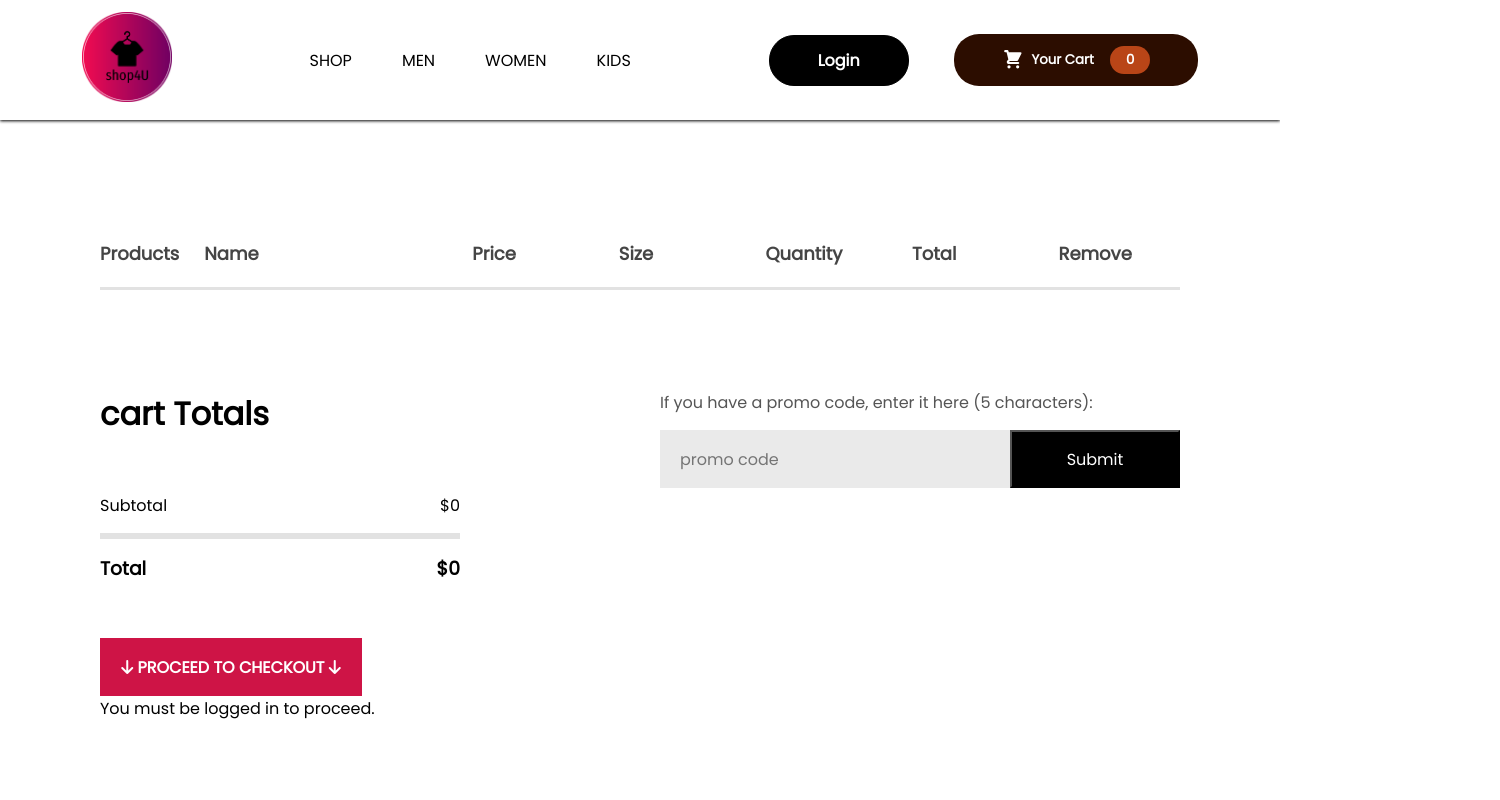
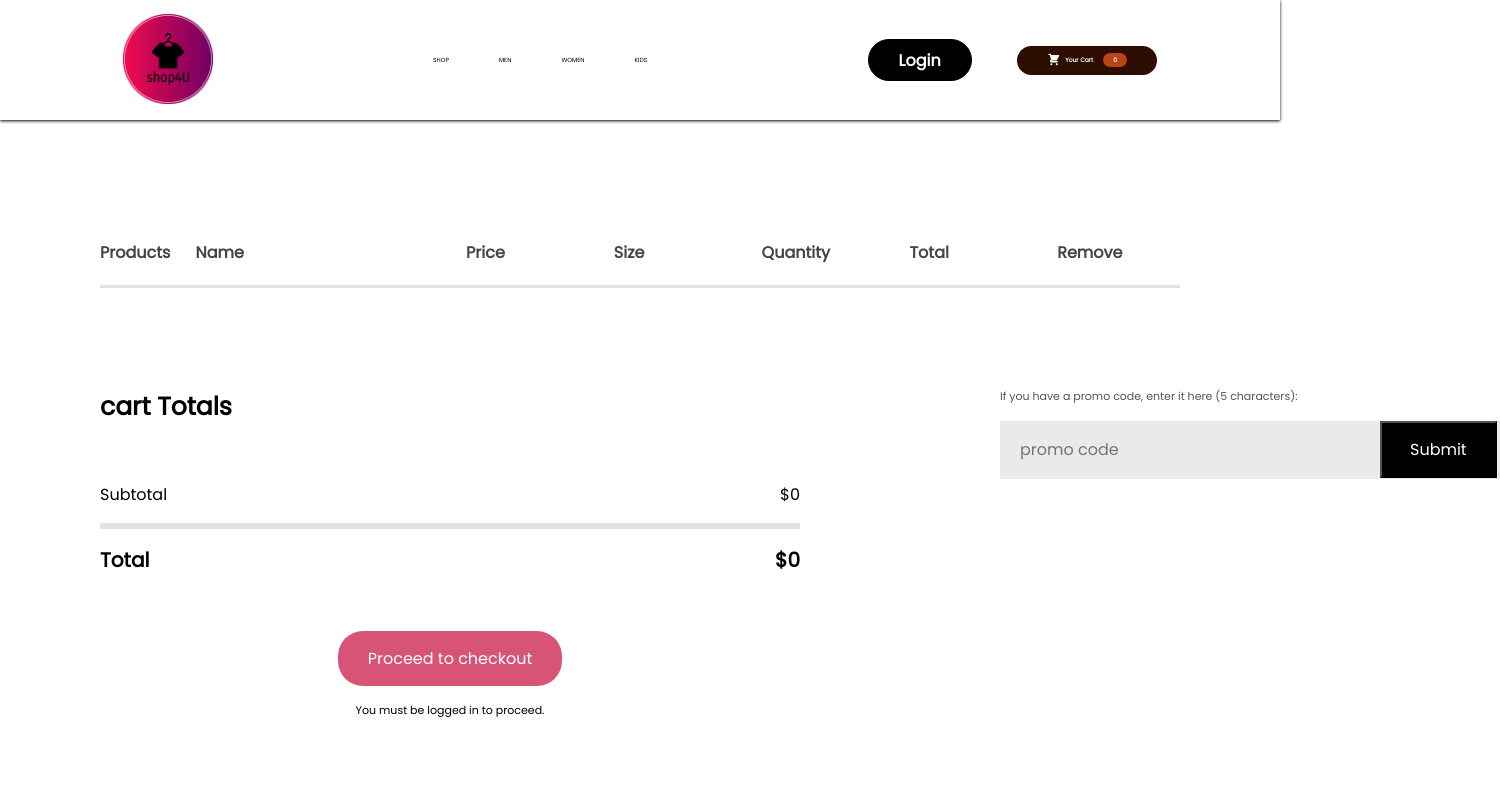
Before and after one commit to pope881/Ecommerce, a React (Create React App) app: page /cart in a window 1280 px wide. Shown: the top 800 px of the page, 1500 px wide, since content can reach past the window. Built offline with nearby package versions, Linux system fonts and the light colour scheme.

Commit message:
units in css files updated

```diff
--- a/src/Components/AboutUs/AboutUs.module.css
+++ b/src/Components/AboutUs/AboutUs.module.css
@@ -20,19 +20,19 @@
 
 .about__text h4 {
 	color: #ce1446;
-	font-size: 16px;
+	font-size: 1.6rem;
 	font-weight: 600;
 	text-transform: uppercase;
-	margin-bottom: 10px;
+	margin-bottom: 1rem;
 }
 
 .about__text h1 {
 	color: #fff;
-	font-size: 36px;
+	font-size: 3.6rem;
 	text-transform: capitalize;
 	font-weight: 700;
-	line-height: 46px;
-	margin-bottom: 30px;
+	line-height: 4.6rem;
+	margin-bottom: 3rem;
 }
 
 .about__text hr {
@@ -40,16 +40,16 @@
 	border: none;
 	height: 2px;
 	background-color: #ce1446;
-	margin-bottom: 50px;
+	margin-bottom: 5rem;
 }
 
 .about__text p {
 	min-width: 600px;
 	color: #fff;
-	font-size: 15px;
+	font-size: 1.6rem;
 	font-weight: 400;
 	line-height: 1.7;
-	margin-bottom: 60px;
+	margin-bottom: 6rem;
 }
 
 .about__descriptions {
@@ -57,20 +57,20 @@
 }
 
 .about__description {
-	margin-right: 60px;
+	margin-right: 6rem;
 }
 
 .about__description h3 {
 	color: #ce1446;
-	font-size: 60px;
+	font-size: 6rem;
 	font-weight: 700;
 }
 
 .about__description h5 {
 	color: #fff;
-	font-size: 18px;
+	font-size: 1.8rem;
 	font-weight: 500;
-	line-height: 18px;
+	line-height: 1.8rem;
 }
 
 @media (max-width: 1385px) {
@@ -87,7 +87,7 @@
 
 @media (max-width: 1240px) {
 	.about__text h1 {
-		font-size: 30px;
+		font-size: 3rem;
 		transition: 0.3s;
 	}
 }
@@ -98,6 +98,6 @@
 		height: 100%;
 	}
 	.about__mainImg img {
-		padding-top: 40px;
+		padding-top: 4rem;
 	}
 }
--- a/src/Components/BackgroundSlider/BackgroundSlider.module.css
+++ b/src/Components/BackgroundSlider/BackgroundSlider.module.css
@@ -1,6 +1,5 @@
 .container {
 	text-align: center;
-	height: 85vh;
 	height: 120vh;
 	background-color: #333;
 	margin-bottom: 10rem;
@@ -25,7 +24,7 @@
 }
 
 .container__description p {
-	font-size: 24px;
+	font-size: 2.4rem;
 }
 
 .carousel__carousel {
@@ -38,7 +37,7 @@
 	width: 45px;
 	height: 12px;
 	background-color: white;
-	margin-left: 10px;
+	margin-left: 1rem;
 	border-radius: 10px;
 	cursor: pointer;
 	box-shadow: 3px 2px 2px rgba(73, 72, 72, 0.338);
--- a/src/Components/Breadcrums/Breadcrum.module.css
+++ b/src/Components/Breadcrums/Breadcrum.module.css
@@ -1,10 +1,14 @@
 .breadcrum {
 	display: flex;
 	align-items: center;
-	gap: 8px;
+	gap: 1rem;
 	color: #5e5e5e;
-	font-size: 16px;
+	font-size: 1.6rem;
 	font-weight: 600;
-	margin: 60px 170px;
+	margin: 6rem 17rem;
 	text-transform: capitalize;
 }
+
+.breadcrum a {
+	font-size: 1.6rem;
+}
--- a/src/Components/CartItems/CartItems.jsx
+++ b/src/Components/CartItems/CartItems.jsx
@@ -51,17 +51,17 @@ const CartItems = () => {
 	let btnCheckout
 	if (items.length !== 0 && isAuth) {
 		btnCheckout = (
-			<button onClick={orderHandler}>
-				<i className="fa-solid fa-arrow-down"></i> PROCEED TO CHECKOUT <i className="fa-solid fa-arrow-down"></i>
-			</button>
+			<div className={classes['cartitems__action']}>
+				<button onClick={orderHandler}>Proceed to checkout</button>
+			</div>
 		)
 	} else {
 		btnCheckout = (
-			<div>
+			<div className={classes['cartitems__action']}>
 				<button disabled onClick={orderHandler}>
-					<i className="fa-solid fa-arrow-down"></i> PROCEED TO CHECKOUT <i className="fa-solid fa-arrow-down"></i>
+					Proceed to checkout
 				</button>
-				<p>You must be logged in to proceed.</p>
+				<p className={classes['cartitems__logInfo']}>You must be logged in to proceed.</p>
 			</div>
 		)
 	}
@@ -88,7 +88,7 @@ const CartItems = () => {
 							<p>${e.price}</p>
 							<p>{e.size}</p>
 							{/* <p>{e.color}</p> */}
-							<div className={classes['cartitems__quantity']}>{e.amount}</div>
+							<p className={classes['cartitems__quantity']}>{e.amount}</p>
 							<p>${e.price * e.amount}</p>
 							<img
 								className={classes['cartitems__removeIcon']}
@@ -125,10 +125,6 @@ const CartItems = () => {
 						</div>
 					</div>
 					{btnCheckout}
-					{/*
-					<button onClick={orderHandler}>
-						<i className="fa-solid fa-arrow-down"></i> PROCEED TO CHECKOUT <i className="fa-solid fa-arrow-down"></i>
-					</button> */}
 
 					{isCheckout && <Checkout onSubmitPromoCode={clearPromoCode} onCancel={orderCloseHandler} />}
 				</div>
--- a/src/Components/CartItems/CartItems.module.css
+++ b/src/Components/CartItems/CartItems.module.css
@@ -1,5 +1,5 @@
 .cartitems {
-	margin: 100px 100px;
+	margin: 10rem 10rem;
 }
 
 .cartitems hr {
@@ -12,25 +12,29 @@
 	display: grid;
 	grid-template-columns: 0.5fr 2fr 1fr 1fr 1fr 1fr 1fr;
 	align-items: center;
-	gap: 25px;
-	padding: 20px 0;
+	gap: 2.5rem;
+	padding: 2rem 0;
 	color: #454545;
-	font-size: 18px;
+	font-size: 1.8rem;
 	font-weight: 600;
 }
 
+.cartitems__layout p {
+	font-size: 1.6rem;
+}
+
 .cartitems__format {
-	font-size: 17px;
+	font-size: 1.6rem;
 	font-weight: 500;
 }
 
 .cartitems__img {
-	height: 62px;
+	height: 100px;
 }
 
 .cartitems__removeIcon {
 	width: 20px;
-	margin: 0 15px;
+	margin: 0 1.6rem;
 	cursor: pointer;
 }
 .cartitems__quantity {
@@ -43,39 +47,59 @@
 
 .cartitems__totals {
 	display: flex;
-	margin: 100px 0;
+	margin: 10rem 0;
 }
 
 .cartitems__total {
-	flex: 1;
+	/* flex: 1; */
+	min-width: 700px;
 	display: flex;
 	flex-direction: column;
-	margin-right: 200px;
-	gap: 40px;
+	margin-right: 20rem;
+	gap: 4rem;
+}
+
+.cartitems__total h1 {
+	font-size: 2.5rem;
 }
 
 .cartitems__item {
 	display: flex;
 	justify-content: space-between;
-	padding: 15px 0;
+	padding: 1.6rem 0;
 }
 
-.cartitems__total button {
-	width: 262px;
-	height: 58px;
+.cartitems__item p {
+	font-size: 1.6rem;
+}
+
+.cartitems__item h3 {
+	font-size: 2rem;
+}
+
+.cartitems__action {
+	display: flex;
+	flex-direction: column;
+	align-items: center;
+	justify-content: center;
+}
+
+.cartitems__action button {
+	padding: 1.5rem 3rem;
 	outline: none;
 	border: none;
-	background: #ce1446;
+	background-color: #d85477;
 	color: #fff;
-
-	font-size: 16px;
-	font-weight: 600;
+	font-size: 1.6rem;
 	cursor: pointer;
 	transition: 0.3s;
+	border-radius: 25px;
+	/* max-width: 50%;
+	min-width: 50%; */
 }
 
-.cartitems__total button:hover,
-.cartitems__total button:active {
+.cartitems__action button:hover,
+.cartitems__action button:active {
 	color: #ce1446;
 	background: #fff;
 	border: 1px solid black;
@@ -83,19 +107,19 @@
 
 .cartitems__promocode {
 	flex: 1;
-	font-size: 16px;
 	font-weight: 500;
 }
 
 .cartitems__promocode p {
 	color: #555;
+	font-size: 1.1rem;
 }
 
 .cartitems__promobox {
 	display: flex;
-	width: 520px;
-	margin-top: 15px;
-	padding-left: 20px;
+	width: 500px;
+	margin-top: 1.6rem;
+	padding-left: 2rem;
 	height: 58px;
 	background: #eaeaea;
 }
@@ -104,10 +128,9 @@
 	border: none;
 	outline: none;
 	background: transparent;
-	font-size: 16px;
-	width: 330px;
+	width: 360px;
 	height: 50px;
-	font: inherit;
+	font-size: 1.6rem;
 	/* border: 1px solid #ccc; */
 	border-radius: 4px;
 }
@@ -122,9 +145,10 @@
 }
 
 .cartitems__promobox button {
-	width: 170px;
-	height: 58px;
-	font-size: 16px;
+	/* width: 170px;
+	height: 58px; */
+	padding: 1.4rem 2.8rem;
+	font-size: 1.6rem;
 	background: black;
 	color: white;
 	cursor: pointer;
@@ -135,3 +159,8 @@
 	background: white;
 	color: black;
 }
+
+.cartitems__logInfo {
+	margin-top: 1.6rem;
+	font-size: 1.1rem;
+}
--- a/src/Components/Checkout/Checkout.jsx
+++ b/src/Components/Checkout/Checkout.jsx
@@ -1,6 +1,5 @@
 import React, { useContext, useRef, useState } from 'react'
 import classes from './Checkout.module.css'
-import { useNavigate } from 'react-router-dom'
 
 import CartContext from '../../Context/cart-context'
 
@@ -29,8 +28,6 @@ const Checkout = props => {
 	} else {
 		showCheckout = false
 	}
-
-	const navigate = useNavigate()
 
 	const confirmHandler = event => {
 		event.preventDefault()
--- a/src/Components/Checkout/Checkout.module.css
+++ b/src/Components/Checkout/Checkout.module.css
@@ -7,16 +7,17 @@
 }
 
 .form__control label {
+	font-size: 1.6rem;
 	font-weight: bold;
 	margin-bottom: 0.25rem;
 	display: block;
 }
 
 .form__control input {
-	font: inherit;
+	font-size: 1.6rem;
 	border: 1px solid #ccc;
 	border-radius: 4px;
-	width: 20rem;
+	width: 50rem;
 	max-width: 100%;
 }
 
@@ -27,13 +28,14 @@
 }
 
 .form__actions button {
-	font: inherit;
+	font-size: 1.6rem;
 	color: #ce1446;
 	cursor: pointer;
 	background-color: transparent;
 	border: none;
 	border-radius: 25px;
-	padding: 0.5rem 2rem;
+	padding: 1rem 5rem;
+	transition: 0.3s;
 }
 
 .form__actions button:hover,
@@ -45,6 +47,7 @@
 	border: 1px solid #5a1a01;
 	background-color: #ce1446;
 	color: white;
+	font-weight: 600;
 }
 
 .form__actions .form__submit:hover,
@@ -55,6 +58,7 @@
 
 .invalid p {
 	color: #ca3e51;
+	font-size: 1.2rem;
 }
 
 .invalid input {
--- a/src/Components/ContactForm/ContactForm.jsx
+++ b/src/Components/ContactForm/ContactForm.jsx
@@ -72,9 +72,9 @@ const ContactForm = () => {
 				transition={{ duration: 1.5 }}
 				className={classes['contact__heading']}>
 				<h4>Contact</h4>
-				<h2>Contact Us</h2>
+				<h1>Contact Us</h1>
+				<hr />
 				<p>We can't solve your problem if you don't tell us about it !</p>
-				<hr />
 			</motion.div>
 
 			<div className={classes['contact__container']}>
@@ -89,8 +89,7 @@ const ContactForm = () => {
 						<div className={classes['contact__infoText']}>
 							<h3>Address</h3>
 							<p> Starołęcka Street 33 </p>
-							<p> Poznań, Greater Poland</p>
-							<p>Poland</p>
+							<p> Poznań, Poland</p>
 						</div>
 					</div>
 					<div className={classes['contact__infoBox']}>
--- a/src/Components/DescriptionBox/DescriptionBox.module.css
+++ b/src/Components/DescriptionBox/DescriptionBox.module.css
@@ -1,12 +1,12 @@
 .wrapper {
 	display: flex;
-	justify-accordion__itemcontent: center;
+	justify-content: center;
 	align-items: center;
 	width: 100%;
 }
 
 .accordion {
-	margin: 120px 170px;
+	margin: 12rem 17rem;
 	width: 100%;
 }
 
@@ -30,8 +30,12 @@
 	cursor: pointer;
 }
 
+.accordion__itemTitle h2 {
+	font-size: 2rem;
+}
+
 .accordion__itemTitle span {
-	font-size: 32px;
+	font-size: 3.2rem;
 }
 
 .accordion__itemContent {
@@ -43,7 +47,8 @@
 }
 
 .accordion__itemContent p {
-	color: black;
+	color: #414141;
+	font-size: 1.6rem;
 }
 
 .accordion__itemContent.accordion__itemShow {
--- a/src/index.css
+++ b/src/index.css
@@ -3,5 +3,6 @@
 	padding: 0;
 	box-sizing: border-box;
 	scroll-behavior: smooth;
+	font-size: 62.5%;
 	font-family: 'Poppins', sans-serif;
 }
```
Also changed, not shown: src/Components/ContactForm/ContactForm.module.css (+35 -25 lines).
